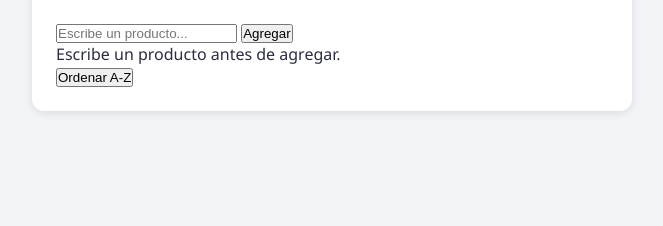
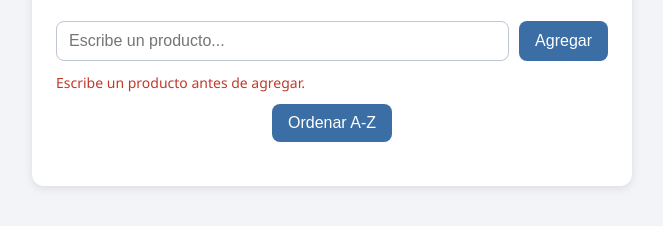
Before and after one commit to lopezqueirhol-debug/programacion-web-practicas, a plain HTML site: page Practica4/index.html in a window 1280 px wide. Shown: the part 110-336 px from the top of the page, without its empty margins (308-971 px from the left). Drawn offline with Linux system fonts and the light colour scheme.

Commit message:
style: dar estilo al formulario con Flexbox y a los botones con hover

```diff
--- a/Practica4/styles.css
+++ b/Practica4/styles.css
@@ -24,3 +24,42 @@ h1 {
     text-align: center;
     margin-bottom: 24px;
 }
+
+.formulario {
+    display: flex;
+    gap: 10px;
+    margin-bottom: 12px;
+}
+
+.formulario input {
+    flex: 1;
+    padding: 10px 12px;
+    font-size: 16px;
+    border: 1px solid #bfc5d2;
+    border-radius: 8px;
+}
+
+button {
+    padding: 10px 16px;
+    font-size: 16px;
+    color: #ffffff;
+    background-color: #3a6ea5;
+    border: none;
+    border-radius: 8px;
+    cursor: pointer;
+}
+
+button:hover {
+    background-color: #2c5582;
+}
+
+.mensaje-error {
+    color: #c0392b;
+    font-size: 14px;
+    margin-bottom: 12px;
+}
+
+.btn-ordenar {
+    display: block;
+    margin: 0 auto 20px;
+}
```
